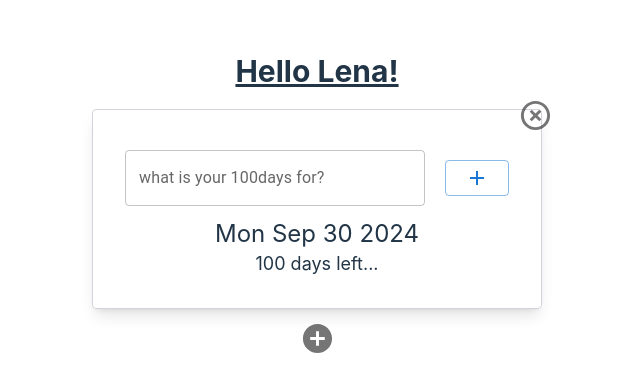
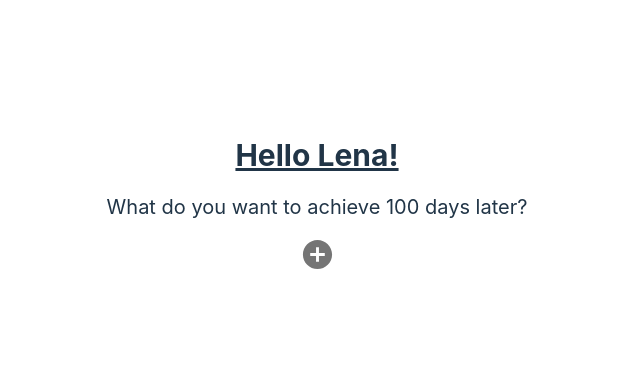
Before and after one commit to lenayoo/swift-design, a React (Vite) app: page / in a window 1280 px wide. Shown: the part 196-588 px from the top of the page, without its empty margins (323-963 px from the left). Built offline with nearby package versions, Linux system fonts and the light colour scheme.

Commit message:
fix layout

```diff
--- a/src/App.tsx
+++ b/src/App.tsx
@@ -12,8 +12,10 @@ function App() {
   return (
     <>
       <div className="pb-2">
-        <h1 className="text-3xl font-bold underline">Hello Lena!</h1>
-        <Container />
+        <h1 className="text-3xl font-bold underline mb-5">Hello Lena!</h1>
+        <div className="m-2 text-xl">
+          What do you want to achieve 100 days later?
+        </div>
       </div>
       <div onClick={addContainer}>
         <AddCircleIcon fontSize="large" color="action" />
--- a/src/components/Container.tsx
+++ b/src/components/Container.tsx
@@ -25,7 +25,7 @@ export const Container = () => {
         </div>
         <Header updateList={listHandler} />
         <h1>{newList}</h1>
-        <Countdown />
+        {newList && <Countdown />}
       </div>
     )
   );
--- a/src/components/Countdown.tsx
+++ b/src/components/Countdown.tsx
@@ -1,4 +1,4 @@
-import React, { useState, useEffect } from "react";
+import { useState, useEffect } from "react";
 
 interface TimeLeft {
   days: number;
--- /dev/null
+++ b/src/components/atoms/CustomDate.ts
@@ -0,0 +1,16 @@
+type calDate = {
+  todayKr: string;
+  hundredDaysLaterKr: string;
+};
+
+export const CustomDate = (): calDate => {
+  const today = new Date();
+  const hundredDaysLater = new Date(
+    today.getTime() + 100 * 24 * 60 * 60 * 1000
+  );
+
+  const todayKr = today.toLocaleDateString("ko-KR");
+  const hundredDaysLaterKr = hundredDaysLater.toLocaleDateString("ko-KR");
+
+  return { todayKr, hundredDaysLaterKr };
+};
```
